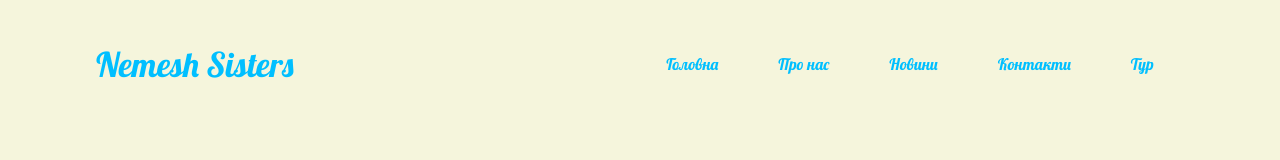
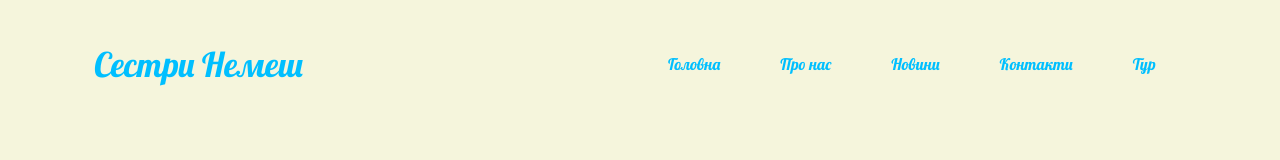
Before and after one commit to Luciferskiy/bandura-project, a plain HTML site: page about-us.html in a window 1280 px wide. Drawn offline with Linux system fonts and the light colour scheme.

Commit message:
Changed title

```diff
--- a/about-us.html
+++ b/about-us.html
@@ -13,7 +13,7 @@
     <header>
         <div class="container">
             <div class="header"><a href="index.html">
-                <h2 class="headertitle">Nemesh Sisters</h2>
+                <h2 class="headertitle">Сестри Немеш</h2>
             </a>
             <div class="menu-burger">
                 <span></span>
```
Also changed, not shown: contacts.html (+1 -1 lines), index.html (+1 -1 lines), news.html (+1 -1 lines), tour.html (+1 -1 lines).
